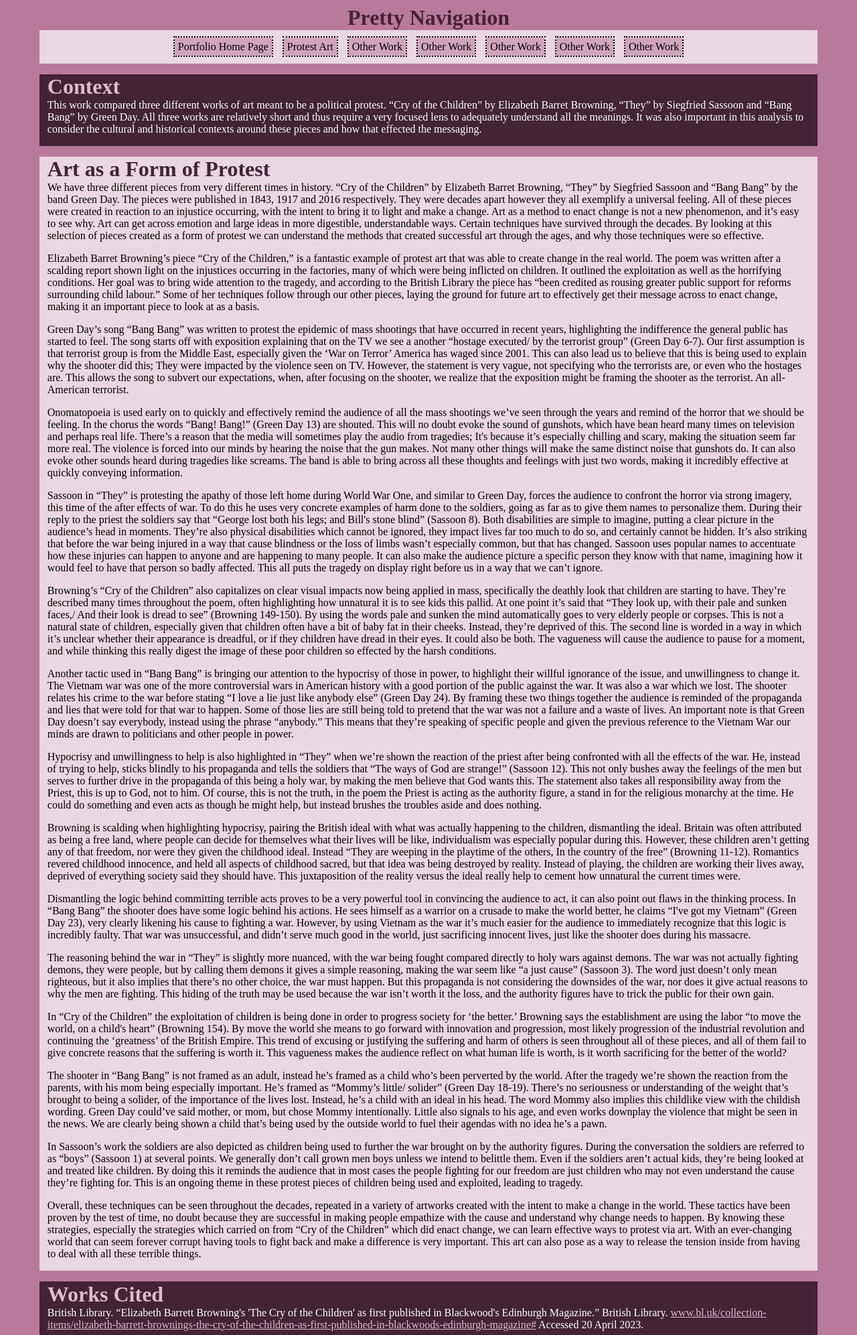
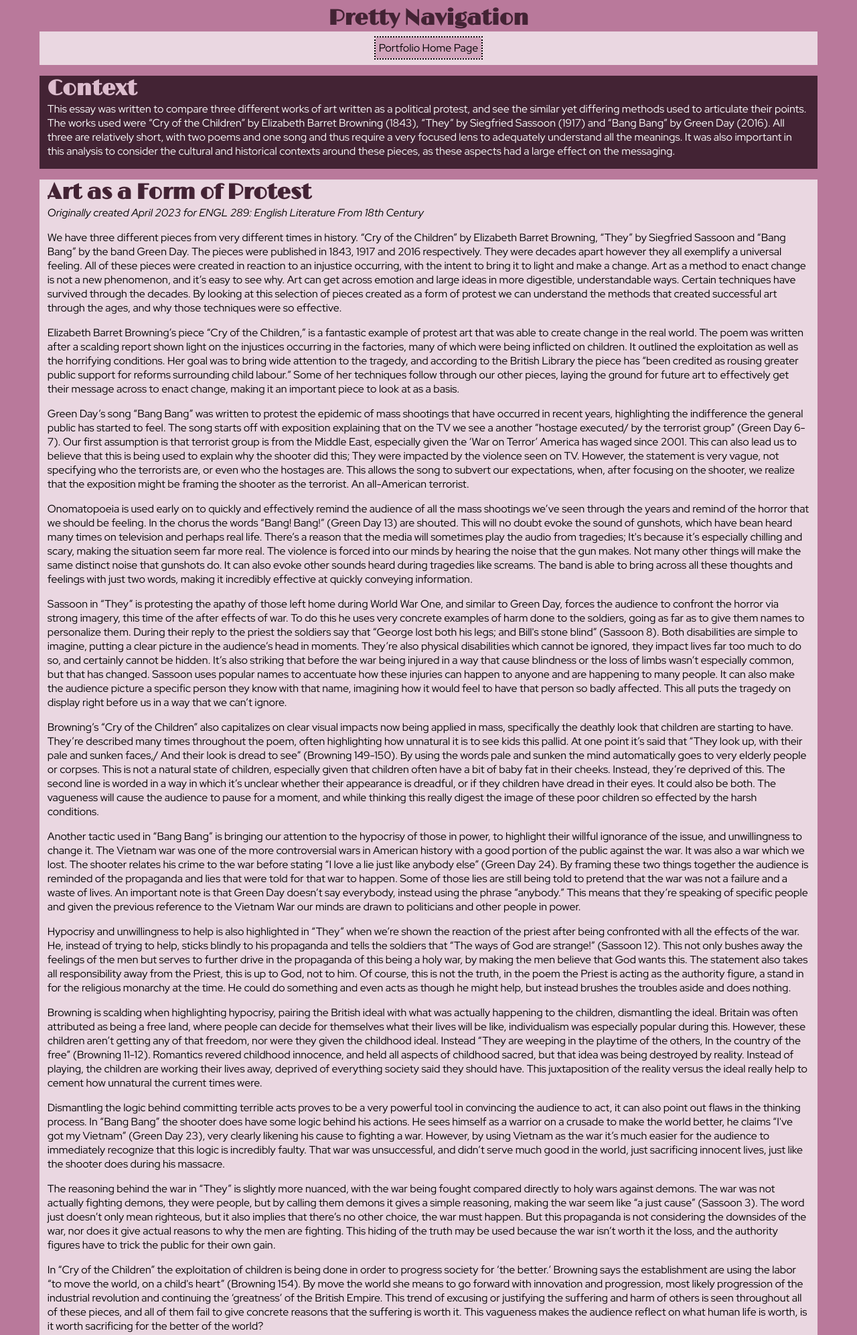
Before and after one commit to lulumolloy/lulumolloy.github.io, a PHP site: page /ProtestArt.html in a window 1280 px wide. Shown: the top 1993 px of the page at 67% size. Run offline with PHP 8.4, Linux system fonts and the light colour scheme.

Commit message:
added fonts

```diff
--- a/ProtestArt.html
+++ b/ProtestArt.html
@@ -2,30 +2,29 @@
 <html>
 <head>
 <link rel="stylesheet" href="styles.css">
+<link rel="preconnect" href="https://fonts.googleapis.com">
+<link rel="preconnect" href="https://fonts.gstatic.com" crossorigin>
+<link href="https://fonts.googleapis.com/css2?family=Limelight&family=Red+Hat+Display:ital,wght@0,300..900;1,300..900&display=swap" rel="stylesheet">
 </head>
+
 <title>Art as a Form of Protest</title>
 <div class="header">
 <h1>Pretty Navigation</h1>
 <nav>
 <a href="Portfolio.html">Portfolio Home Page</a>
-<a href="ProtestArt.html">Protest Art</a>
-<a href="OtherWork.html">Other Work</a>
-<a href="OtherWork.html">Other Work</a>
-<a href="OtherWork.html">Other Work</a>
-<a href="OtherWork.html">Other Work</a>
-<a href="OtherWork.html">Other Work</a>
 </nav>
 <p></p>
 </div>
 
 <div class="context">
 <h1>Context</h1>
-<p>This work compared three different works of art meant to be a political protest. &ldquo;Cry of the Children&rdquo; by Elizabeth Barret Browning, &ldquo;They&rdquo; by Siegfried Sassoon and &ldquo;Bang Bang&rdquo; by Green Day. All three works are relatively short and thus require a very focused lens to adequately understand all the meanings. It was also important in this analysis to consider the cultural and historical contexts around these pieces and how that effected the messaging. </p>
+<p>This essay was written to compare three different works of art written as a political protest, and see the similar yet differing methods used to articulate their points. The works used were &ldquo;Cry of the Children&rdquo; by Elizabeth Barret Browning (1843), &ldquo;They&rdquo; by Siegfried Sassoon (1917) and &ldquo;Bang Bang&rdquo; by Green Day (2016). All three are relatively short, with two poems and one song and thus require a very focused lens to adequately understand all the meanings. It was also important in this analysis to consider the cultural and historical contexts around these pieces, as these aspects had a large effect on the messaging.</p>
 </div>
 <p></p>
 <div class="bodytext">
 <h1>Art as a Form of Protest</h1>
-<p class="start">We have three different pieces from very different times in history. &ldquo;Cry of the Children&rdquo; by Elizabeth Barret Browning, &ldquo;They&rdquo; by Siegfried Sassoon and &ldquo;Bang Bang&rdquo; by the band Green Day. The pieces were published in 1843, 1917 and 2016 respectively. They were decades apart however they all exemplify a universal feeling. All of these pieces were created in reaction to an injustice occurring, with the intent to bring it to light and make a change. Art as a method to enact change is not a new phenomenon, and it&rsquo;s easy to see why. Art can get across emotion and large ideas in more digestible, understandable ways. Certain techniques have survived through the decades. By looking at this selection of pieces created as a form of protest we can understand the methods that created successful art through the ages, and why those techniques were so effective.</p>
+<p class="start"><i>Originally created April 2023 for ENGL 289: English Literature From 18th Century</i></p>
+<p>We have three different pieces from very different times in history. &ldquo;Cry of the Children&rdquo; by Elizabeth Barret Browning, &ldquo;They&rdquo; by Siegfried Sassoon and &ldquo;Bang Bang&rdquo; by the band Green Day. The pieces were published in 1843, 1917 and 2016 respectively. They were decades apart however they all exemplify a universal feeling. All of these pieces were created in reaction to an injustice occurring, with the intent to bring it to light and make a change. Art as a method to enact change is not a new phenomenon, and it&rsquo;s easy to see why. Art can get across emotion and large ideas in more digestible, understandable ways. Certain techniques have survived through the decades. By looking at this selection of pieces created as a form of protest we can understand the methods that created successful art through the ages, and why those techniques were so effective.</p>
 <p>Elizabeth Barret Browning&rsquo;s piece &ldquo;Cry of the Children,&rdquo; is a fantastic example of protest art that was able to create change in the real world. The poem was written after a scalding report shown light on the injustices occurring in the factories, many of which were being inflicted on children. It outlined the exploitation as well as the horrifying conditions. Her goal was to bring wide attention to the tragedy, and according to the British Library the piece has &ldquo;been credited as rousing greater public support for reforms surrounding child labour.&rdquo; Some of her techniques follow through our other pieces, laying the ground for future art to effectively get their message across to enact change, making it an important piece to look at as a basis.</p>
 <p>Green Day&rsquo;s song &ldquo;Bang Bang&rdquo; was written to protest the epidemic of mass shootings that have occurred in recent years, highlighting the indifference the general public has started to feel. The song starts off with exposition explaining that on the TV we see a another &ldquo;hostage executed/ by the terrorist group&rdquo; (Green Day 6-7). Our first assumption is that terrorist group is from the Middle East, especially given the &lsquo;War on Terror&rsquo; America has waged since 2001. This can also lead us to believe that this is being used to explain why the shooter did this; They were impacted by the violence seen on TV. However, the statement is very vague, not specifying who the terrorists are, or even who the hostages are. This allows the song to subvert our expectations, when, after focusing on the shooter, we realize that the exposition might be framing the shooter as the terrorist. An all-American terrorist.</p>
 <p>Onomatopoeia is used early on to quickly and effectively remind the audience of all the mass shootings we&rsquo;ve seen through the years and remind of the horror that we should be feeling. In the chorus the words &ldquo;Bang! Bang!&rdquo; (Green Day 13) are shouted. This will no doubt evoke the sound of gunshots, which have bean heard many times on television and perhaps real life. There&rsquo;s a reason that the media will sometimes play the audio from tragedies; It's because it&rsquo;s especially chilling and scary, making the situation seem far more real. The violence is forced into our minds by hearing the noise that the gun makes. Not many other things will make the same distinct noise that gunshots do. It can also evoke other sounds heard during tragedies like screams. The band is able to bring across all these thoughts and feelings with just two words, making it incredibly effective at quickly conveying information.</p>
@@ -43,7 +42,7 @@
 </div>
 <p></p>
 
-<div class="context">
+<div class="citation">
 <h1>Works Cited</h1>
 <p>British Library. &ldquo;Elizabeth Barrett Browning's 'The Cry of the Children' as first published in Blackwood's Edinburgh Magazine.&rdquo; British Library.
     <a href="https://www.bl.uk/collection-items/elizabeth-barrett-brownings-the-cry-of-the-children-as-first-published-in-blackwoods-edinburgh-magazine#">www.bl.uk/collection-items/elizabeth-barrett-brownings-the-cry-of-the-children-as-first-published-in-blackwoods-edinburgh-magazine#</a>
@@ -52,6 +51,6 @@ Accessed 20 April 2023.</p>
     <a href="https://rpo.library.utoronto.ca/content/cry-children"> rpo.library.utoronto.ca/content/cry-children</a>
 Accessed 20 April 2023</p>
 <p>Green Day. &ldquo;Bang Bang.&rdquo; Genius. <a href="https://genius.com/Green-day-bang-bang-lyrics">genius.com/Green-day-bang-bang-lyrics</a> Accessed 20 April 2023.</p>
-<p>Green Day. &ldquo;Bang Bang.&rdquo; Revolution Radio, Reprise Records, 2016. <a href="https://www.youtube.com/watch?v=mg5Bp_Gzs0s">www.youtube.com/watch?v=mg5Bp_Gzs0s</a> Accessed 20 April 2023.</p>
+<p>&mdash;. &ldquo;Bang Bang.&rdquo; Revolution Radio, Reprise Records, 2016. <a href="https://www.youtube.com/watch?v=mg5Bp_Gzs0s">www.youtube.com/watch?v=mg5Bp_Gzs0s</a> Accessed 20 April 2023.</p>
 <p>Sassoon, Siegfried. &ldquo;They.&rdquo; The Old Huntsman and Other Poems, New York, E. P. Dutton &amp; Company, 1918. <a href="https://www.bartleby.com/lit-hub/the-old-huntsman-and-other-poems/20-they">www.bartleby.com/lit-hub/the-old-huntsman-and-other-poems/20-they</a> Accessed 20 April 2023.</p>
 </div>
--- a/styles.css
+++ b/styles.css
@@ -1,11 +1,26 @@
+.red-hat-display {
+  font-family: "Red Hat Display", serif;
+  font-optical-sizing: auto;
+  font-style: normal;
+}
+
+.limelight-regular {
+  font-family: "Limelight", serif;
+  font-weight: 400;
+  font-style: normal;
+}
+
 body {
   background-color: #B9799B;
   padding-left:4%;
   padding-right:4%;
+  font-family: "Red Hat Display";
 }
 h1 {
   color: #432334;
   margin:0;
+  font-family: "LimeLight"
+
 }
 a {
   color:#502A3E;
@@ -25,6 +40,21 @@ p.start {
   p {
     color: white;
     margin-top: 0;
+  }
+  h1 {
+    color:#DCBCCD;
+    margin: 0;
+  }
+  a {
+    color:#DCBCCD;
+  }
+}
+.citation{
+  background-color: #432334;
+  padding: 0.01% 1%;
+  p {
+    color: white;
+    margin: 5px;
   }
   h1 {
     color:#DCBCCD;
```
